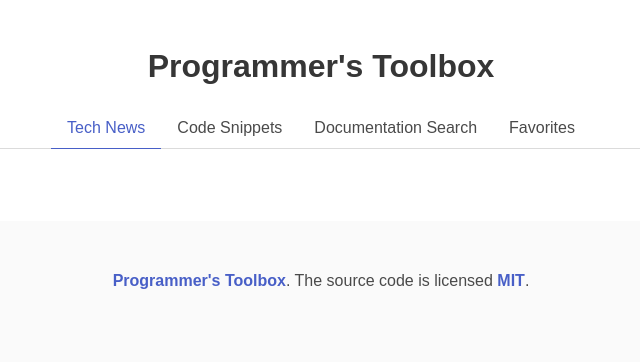
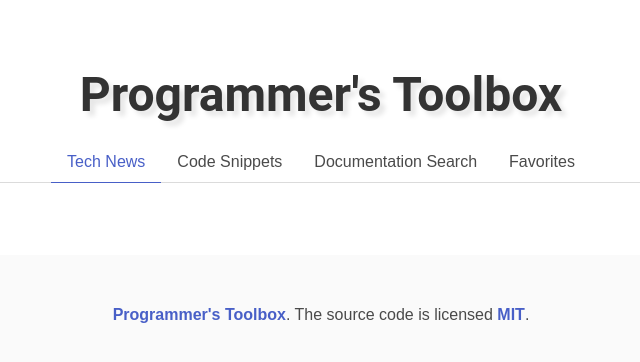
Before and after one commit to rp192w/programmers-toolbox, a website: page public/index.html in a window 1280 px wide. Shown: the whole page, without its empty margins (319-959 px from the left). Drawn offline with nearby package versions, Linux system fonts and the light colour scheme; no server answers.

Commit message:
updated index.html and header

```diff
--- a/public/index.html
+++ b/public/index.html
@@ -5,8 +5,17 @@
   <meta name="viewport" content="width=device-width, initial-scale=1.0">
   <title>Programmer's Toolbox</title>
   <link href="https://cdn.jsdelivr.net/npm/bulma@0.9.3/css/bulma.min.css" rel="stylesheet">
-  <link rel="stylesheet" href="/assets/css/styles.css">
+  <link rel="stylesheet" href="./assets/css/styles.css">
   <style>
+    .title.has-text-centered {
+      font-family: 'Roboto', sans-serif;
+      font-size: 3rem;
+      font-weight: 700;
+      color: #333;
+      margin-bottom: 20px;
+      padding-top: 20px;
+      text-shadow: 5px 5px 5px rgba(0, 0, 0, 0.1);
+    }
     .autocomplete-suggestions {
       border: 1px solid #ddd;
       max-height: 150px;
@@ -137,6 +146,6 @@
       </p>
     </div>
   </footer>
-  <script src="/assets/js/scripts.js"></script>
+  <script src="./assets/js/scripts.js"></script>
 </body>
 </html>
```
